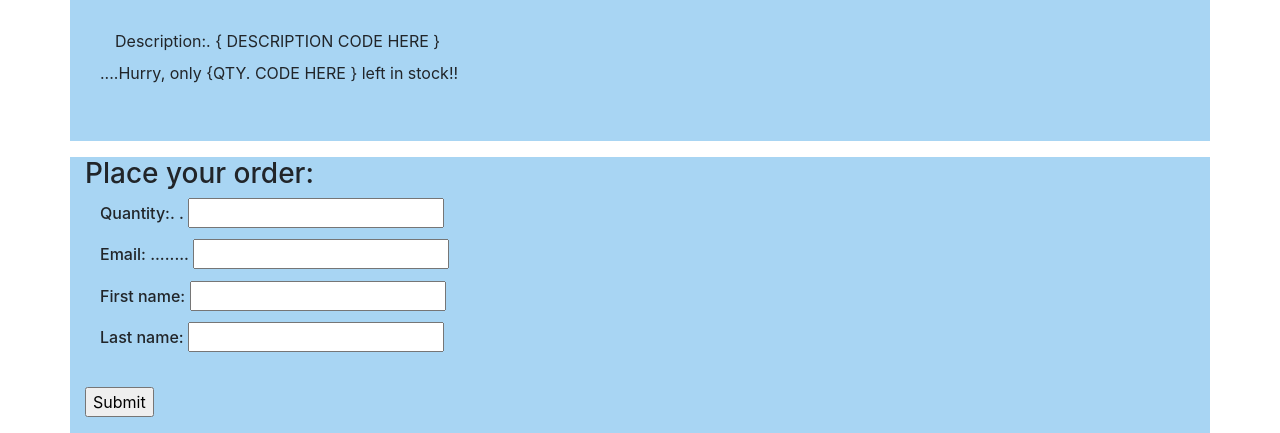
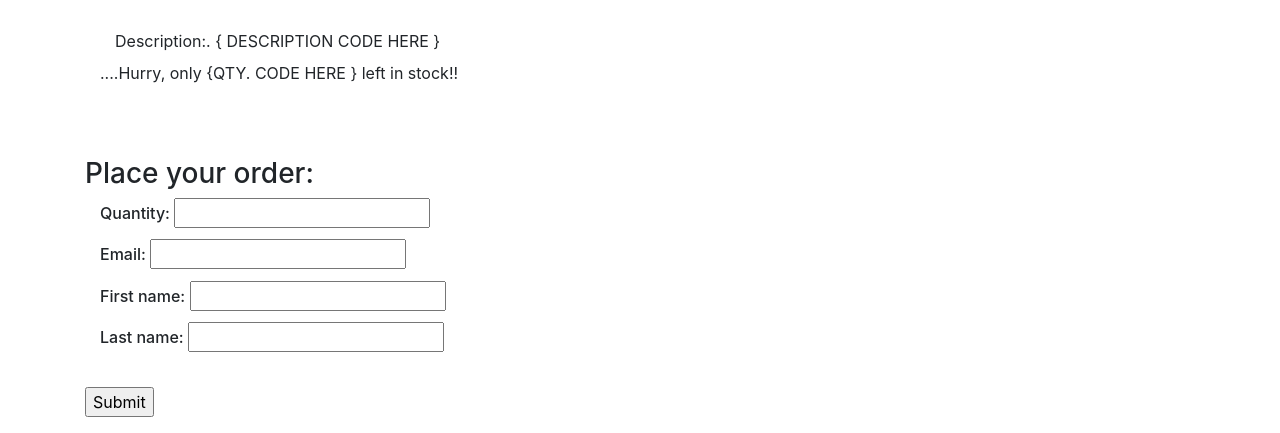
Before and after one commit to dcbeergoddess/mongo-store, a website: page public/details.html in a window 1280 px wide. Shown: the part 380-813 px from the top of the page. Drawn offline with nearby package versions, Linux system fonts and the light colour scheme; files whose address does not match are found by name.

Commit message:
cleaning up details.html, still getting 404 errors for api routes

```diff
--- a/public/details.html
+++ b/public/details.html
@@ -5,14 +5,11 @@
     <meta name="viewport" content="width=device-width, initial-scale=1.0">
     <title>Product Details</title>
       <!--CSS -->
-  <link rel="stylesheet" href="../public/assets/css/style.css">
+  <!-- <link rel="stylesheet" href="../public/assets/css/style.css"> -->
 
   <!-- BOOTSTRAP LINKS-->
   <link rel="stylesheet" href="https://stackpath.bootstrapcdn.com/bootstrap/4.5.0/css/bootstrap.min.css" integrity="sha384-9aIt2nRpC12Uk9gS9baDl411NQApFmC26EwAOH8WgZl5MYYxFfc+NcPb1dKGj7Sk" crossorigin="anonymous">
-
-  <!-- GOOGLE FONT LINKS -->
-  <link href="https://fonts.googleapis.com/css2?family=Monoton&display=swap" rel="stylesheet">
-  <link href="https://fonts.googleapis.com/css2?family=Monoton&family=Montserrat:ital,wght@1,300&display=swap" rel="stylesheet">
+  <script src="https://cdnjs.cloudflare.com/ajax/libs/jquery/3.2.1/jquery.min.js"></script>
 </head>
 <body>
 
@@ -68,10 +65,41 @@
   </div>
 </div>
 
+<div id="viewport">
+  <div class="container">
+    <div class="row">
+      <div class="col-12">
+        <form id="newUser" method="post" autocomplete="on" enctype="multipart/form-data">
+          <div class="form-group">
+          <h3>Place your order:</h3>
+
+          <div class="container">
+            <label for="quantity"><h6>Quantity: </h6></label>
+              <input name="quantity" required="required" type="text" id="quantity">
+            <br>
+            <label for="email"><h6> Email: </h6></label>
+              <input name="email" required="required" type="text" id="email">
+          </div>
+          <div class="container">
+            <label for="fname"><h6>First name:</h6></label>
+              <input name="fname" required="required" type="text" id="fname">
+            <br>
+            <label for="lname"><h6>Last name:    </h6></label>
+              <input name="lname" required="required" type="text" id="lname">
+          </div>
+          <br>
+          <input type="submit" value="Submit">
+        </form>
+        <br>
+      </div>
+    </div>
+  </div>
+</div>
+
+<script>
 
 
-<script>
-  //console.log(window.location.href);
+  console.log(window.location.href);
   const splitUrl = window.location.href.split("/");
   const productId = splitUrl[4];
   $("#productId").val(productId);
@@ -91,49 +119,6 @@
       inventory.text(results[0].inventory);
       $("#productInfo").append(name).append(description).append(price).append(inventory);
   });
-
-</script>
-
-
-
-
-
-<div id="viewport">
-  <div class="container">
-    <div class="row">
-      <div class="col-12">
-        <form id="newUser" method="post" autocomplete="on" enctype="multipart/form-data">
-          <div class="form-group">
-          <h3>Place your order:</h3>
-
-          <div class="container">
-            <label for="quantity"><h6>Quantity:. .</h6></label>
-              <input name="quantity" required="required" type="text" id="quantity">
-            <br>
-            <label for="fname"><h6>Email:    ........</h6></label>
-              <input name="password_confirm" required="required" type="password" id="password_confirm">
-          </div>
-          <div class="container">
-            <label for="quantity"><h6>First name:</h6></label>
-              <input name="quantity" required="required" type="text" id="quantity">
-            <br>
-            <label for="fname"><h6>Last name:    </h6></label>
-              <input name="password_confirm" required="required" type="password" id="password_confirm">
-          </div>
-          <br>
-          <input type="submit" value="Submit">
-        </form>
-        <br>
-      </div>
-    </div>
-  </div>
-</div>
-
-<script>
-  //console.log(window.location.href);
-  const splitUrl = window.location.href.split("/");
-  const productId = splitUrl[4];
-  $("#productId").val(productId);
 
   $.ajax({
       method: "GET",
```
